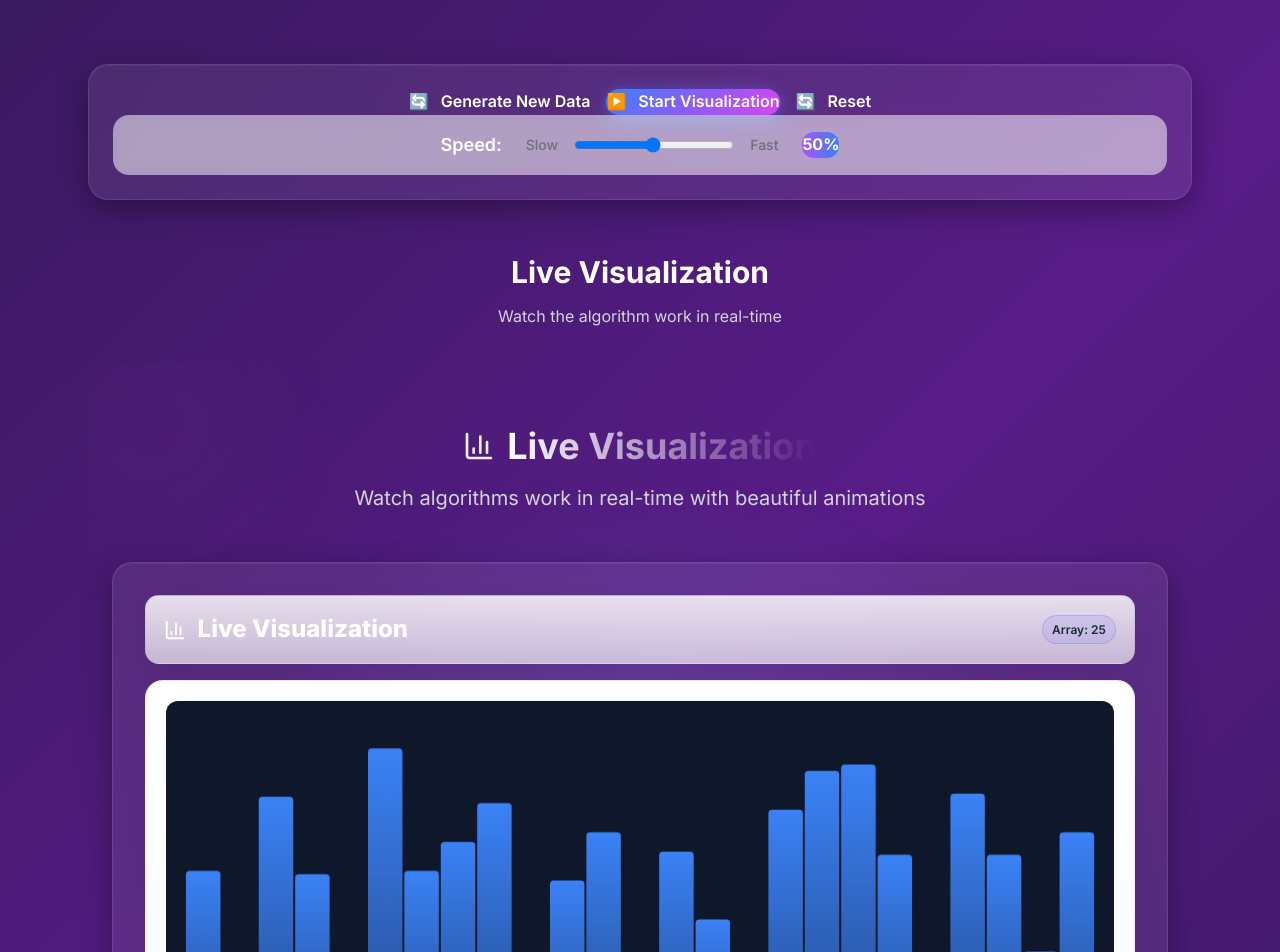
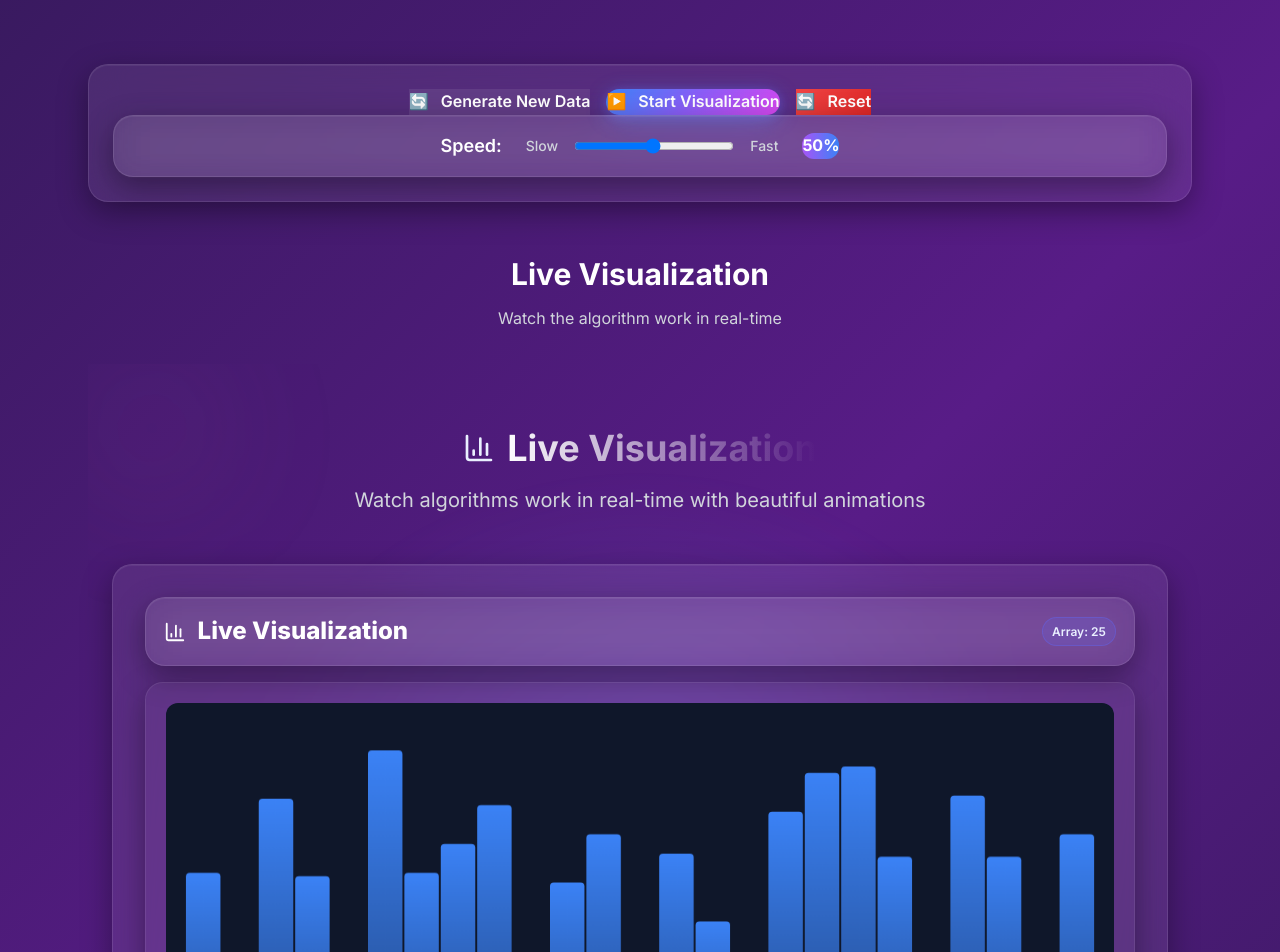
Before and after one commit to SIDDHANTH-THAKURI/AlgoViz, a React (Vite) app: page / in a window 1280 px wide. Shown: the part 1900-2852 px from the top of the page. Built offline with nearby package versions, Linux system fonts and the light colour scheme.

Commit message:
style: extend glass theme across app

```diff
--- a/src/App.tsx
+++ b/src/App.tsx
@@ -74,7 +74,7 @@ function Controls({
         <div className="flex flex-wrap items-center justify-center gap-4">
             {(selectedCategory === 'searching' || selectedCategory === 'trees') && (
               <div className="flex items-center gap-2">
-              <label htmlFor="target" className="text-gray-700 font-semibold">
+                <label htmlFor="target" className="text-white font-semibold">
                   {selectedCategory === 'searching' ? 'Search for:' : 'Value:'}
                 </label>
                 <input
@@ -83,7 +83,7 @@ function Controls({
                   value={searchTarget}
                   onChange={(e) => onSearchTargetChange(parseInt(e.target.value) || 0)}
                   disabled={isDisabled}
-                className="w-20 px-3 py-2 border border-gray-300 rounded-lg focus:ring-2 focus:ring-blue-500 focus:border-transparent"
+                  className="input w-20"
                 />
               </div>
             )}
@@ -129,13 +129,13 @@ function Controls({
           </button>
         </div>
 
-        <div className="flex items-center justify-center gap-6 bg-white/50 rounded-2xl p-4 backdrop-blur-sm">
-          <label htmlFor="speed" className="text-gray-700 font-semibold text-lg">
+          <div className="glass-card flex items-center justify-center gap-6 p-4">
+            <label htmlFor="speed" className="text-white font-semibold text-lg">
               Speed:
             </label>
 
             <div className="flex items-center gap-4">
-            <span className="text-sm text-gray-500 font-medium">Slow</span>
+              <span className="text-sm text-gray-300 font-medium">Slow</span>
               <input
                 id="speed"
                 type="range"
@@ -145,7 +145,7 @@ function Controls({
                 onChange={(e) => onSpeedChange(parseInt(e.target.value))}
                 className="speed-slider w-40"
               />
-            <span className="text-sm text-gray-500 font-medium">Fast</span>
+              <span className="text-sm text-gray-300 font-medium">Fast</span>
             </div>
 
             <div className="bg-gradient-to-r from-purple-500 to-blue-500 text-white px-4 py-2 rounded-xl font-bold min-w-[60px] text-center">
@@ -154,11 +154,11 @@ function Controls({
           </div>
 
           {visualizationState.steps.length > 0 && (
-          <div className="text-center bg-white/70 rounded-xl p-4 backdrop-blur-sm">
-            <div className="text-lg font-semibold text-gray-700 mb-2">
+            <div className="text-center glass-card p-4">
+              <div className="text-lg font-semibold text-white mb-2">
                 {isPlaying ? 'Running...' : isPaused ? 'Paused' : 'Ready'}
               </div>
-            <div className="text-sm text-gray-600">
+              <div className="text-sm text-gray-300">
                 Step {visualizationState.currentStep + 1} of {visualizationState.steps.length}
               </div>
             </div>
@@ -498,7 +498,7 @@ function App() {
             <p className="text-gray-400">
               Built with ❤️ for algorithm enthusiasts and learners
             </p>
-            <p className="text-gray-500 text-sm mt-2">
+              <p className="text-gray-300 text-sm mt-2">
                 © 2024 AlgoViz - Interactive Algorithm Visualizations
               </p>
           </div>
--- a/src/components/AlgorithmMessage.tsx
+++ b/src/components/AlgorithmMessage.tsx
@@ -116,19 +116,19 @@ const AlgorithmMessage = ({ visualizationState }: AlgorithmMessageProps) => {
                     <div className={`text-2xl font-bold ${status.textColor} mb-1`}>
                       {currentStep + 1}
                     </div>
-                    <div className="text-sm text-gray-400">Current Step</div>
+                    <div className="text-sm text-gray-300">Current Step</div>
                   </div>
                   <div className="glass-card p-4">
                     <div className="text-2xl font-bold text-white mb-1">
                       {steps.length}
                     </div>
-                    <div className="text-sm text-gray-400">Total Steps</div>
+                    <div className="text-sm text-gray-300">Total Steps</div>
                   </div>
                   <div className="glass-card p-4">
                     <div className={`text-2xl font-bold ${status.textColor} mb-1`}>
                       {Math.round(((currentStep + 1) / steps.length) * 100)}%
                     </div>
-                    <div className="text-sm text-gray-400">Complete</div>
+                    <div className="text-sm text-gray-300">Complete</div>
                   </div>
                 </div>
 
@@ -136,7 +136,7 @@ const AlgorithmMessage = ({ visualizationState }: AlgorithmMessageProps) => {
                 <div className="glass-card p-4">
                   <div className="flex justify-between items-center mb-3">
                     <span className="text-sm font-medium text-white">Algorithm Progress</span>
-                    <span className="text-sm text-gray-400">
+                    <span className="text-sm text-gray-300">
                       {currentStep + 1} / {steps.length}
                     </span>
                   </div>
@@ -162,7 +162,7 @@ const AlgorithmMessage = ({ visualizationState }: AlgorithmMessageProps) => {
               >
                 <div className="text-6xl mb-4">🚀</div>
                 <h3 className="text-xl font-bold text-white mb-2">Ready to Begin</h3>
-                <p className="text-gray-400">
+                <p className="text-gray-300">
                   Select an algorithm and click "Start Visualization" to see the magic happen!
                 </p>
               </motion.div>
--- a/src/components/TreeVisualizer.tsx
+++ b/src/components/TreeVisualizer.tsx
@@ -17,7 +17,7 @@ const TreeVisualizer = ({ tree, highlightedNodes = [] }: TreeVisualizerProps) =>
   if (!tree) {
     return (
       <div className="glass-card p-8">
-        <div className="text-center text-gray-500">
+        <div className="text-center text-gray-400">
           <div className="text-6xl mb-4">🌳</div>
           <p className="text-lg">Tree is empty</p>
           <p className="text-sm">Add some nodes to see the visualization</p>
--- a/src/components/Visualizer.tsx
+++ b/src/components/Visualizer.tsx
@@ -147,10 +147,10 @@ const Visualizer = ({ array, visualizationState }: VisualizerProps) => {
           className="glass-card p-8 max-w-6xl mx-auto"
         >
           {/* Visualization Header */}
-          <div className="viz-toolbar">
+            <div className="viz-toolbar glass-card">
               <div className="flex items-center gap-3">
                 <BarChart3 size={22} className="text-purple-600" />
-              <h2 className="text-2xl font-extrabold text-gray-800">Live Visualization</h2>
+                <h2 className="text-2xl font-extrabold text-white">Live Visualization</h2>
               </div>
               <span className="viz-badge">Array: {array.length}</span>
             </div>
@@ -210,7 +210,7 @@ const Visualizer = ({ array, visualizationState }: VisualizerProps) => {
             <div className="glass-card p-6">
                 <div className="flex justify-between items-center mb-3">
                   <h4 className="font-semibold text-white">Visualization Progress</h4>
-                <span className="text-sm text-gray-400">
+                  <span className="text-sm text-gray-300">
                     {visualizationState.currentStep + 1} / {visualizationState.steps.length}
                   </span>
                 </div>
@@ -222,7 +222,7 @@ const Visualizer = ({ array, visualizationState }: VisualizerProps) => {
                   }}
                 />
               </div>
-              <div className="flex justify-between text-xs text-gray-500 mt-2">
+                <div className="flex justify-between text-xs text-gray-300 mt-2">
                   <span>Start</span>
                   <span>{Math.round(((visualizationState.currentStep + 1) / visualizationState.steps.length) * 100)}%</span>
                   <span>Complete</span>
--- a/src/index.css
+++ b/src/index.css
@@ -59,6 +59,7 @@ body {
   border-radius: 1.25rem;
   box-shadow: 0 10px 30px rgba(0, 0, 0, 0.35), inset 0 1px 0 rgba(255, 255, 255, 0.06);
   transition: all 0.3s cubic-bezier(0.4, 0, 0.2, 1);
+  color: #ffffff;
 }
 
 .glass-card:hover {
@@ -100,6 +101,24 @@ body {
 .btn-primary {
   background: linear-gradient(135deg, #8b5cf6, #22d3ee 60%, #60a5fa);
   color: white;
+  border-color: transparent;
+}
+
+.btn-secondary {
+  background: rgba(255, 255, 255, 0.08);
+  color: #eaf0ff;
+  border-color: rgba(255, 255, 255, 0.1);
+}
+
+.btn-warning {
+  background: linear-gradient(135deg, #f59e0b, #eab308);
+  color: #ffffff;
+  border-color: transparent;
+}
+
+.btn-danger {
+  background: linear-gradient(135deg, #ef4444, #dc2626);
+  color: #ffffff;
   border-color: transparent;
 }
 
@@ -736,25 +755,6 @@ dditional classes for the new header */
   color: transparent;
 }
 
-/* Enhanced glass card for header */
-.glass-card {
-  background: rgba(255, 255, 255, 0.08);
-  backdrop-filter: blur(20px);
-  -webkit-backdrop-filter: blur(20px);
-  border: 1px solid rgba(255, 255, 255, 0.1);
-  border-radius: 1.25rem;
-  box-shadow:
-    0 10px 30px rgba(0, 0, 0, 0.35),
-    inset 0 1px 0 rgba(255, 255, 255, 0.06);
-  transition: all 0.3s cubic-bezier(0.4, 0, 0.2, 1);
-  color: #ffffff;
-}
-
-.glass-card:hover {
-  transform: translateY(-2px);
-  box-shadow: 0 15px 40px rgba(0, 0, 0, 0.4), inset 0 1px 0 rgba(255, 255, 255, 0.1);
-}
-
 /* Gradient backgrounds */
 .bg-gradient-to-r {
   background-image: linear-gradient(to right, var(--tw-gradient-stops));
@@ -1649,10 +1649,6 @@ Additional classes for AlgorithmMessage */
   justify-content: space-between;
   padding: .9rem 1.1rem;
   margin-bottom: 1rem;
-  border-radius: 14px;
-  background: linear-gradient(180deg, rgba(255, 255, 255, .85), rgba(255, 255, 255, .66));
-  border: 1px solid rgba(0, 0, 0, .06);
-  box-shadow: 0 10px 24px rgba(0, 0, 0, .08);
 }
 
 /* A little pill for stats (array size, nodes, etc.) */
@@ -1661,18 +1657,18 @@ Additional classes for AlgorithmMessage */
   font-weight: 600;
   padding: .25rem .6rem;
   border-radius: 999px;
-  background: rgba(99, 102, 241, .12);
-  border: 1px solid rgba(99, 102, 241, .28);
-  color: #1f2937;
+  background: rgba(99, 102, 241, 0.2);
+  border: 1px solid rgba(99, 102, 241, 0.4);
+  color: #eaf0ff;
 }
 
 /* Upgrade the default canvas container look */
 .canvas-container {
-  background: linear-gradient(180deg, #ffffff, #f8fafc);
+  background: rgba(255, 255, 255, 0.04);
   border-radius: 18px;
   padding: 1.25rem;
-  border: 1px solid rgba(0, 0, 0, .06);
-  box-shadow: 0 10px 30px rgba(0, 0, 0, .08);
+  border: 1px solid rgba(255, 255, 255, 0.08);
+  box-shadow: 0 10px 30px rgba(0, 0, 0, 0.35);
 }
 
 /* Progress polish */
```
Also changed, not shown: src/components/AlgorithmInfo.tsx (+7 -7 lines). Lines whose indentation alone changed are shown as unchanged.
